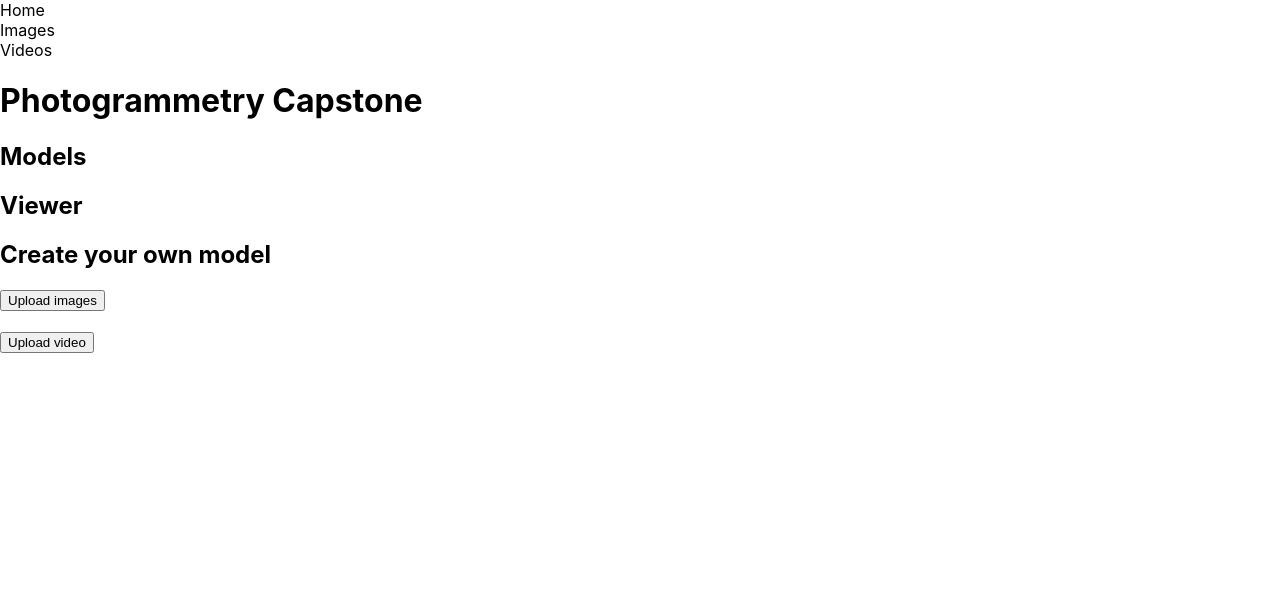
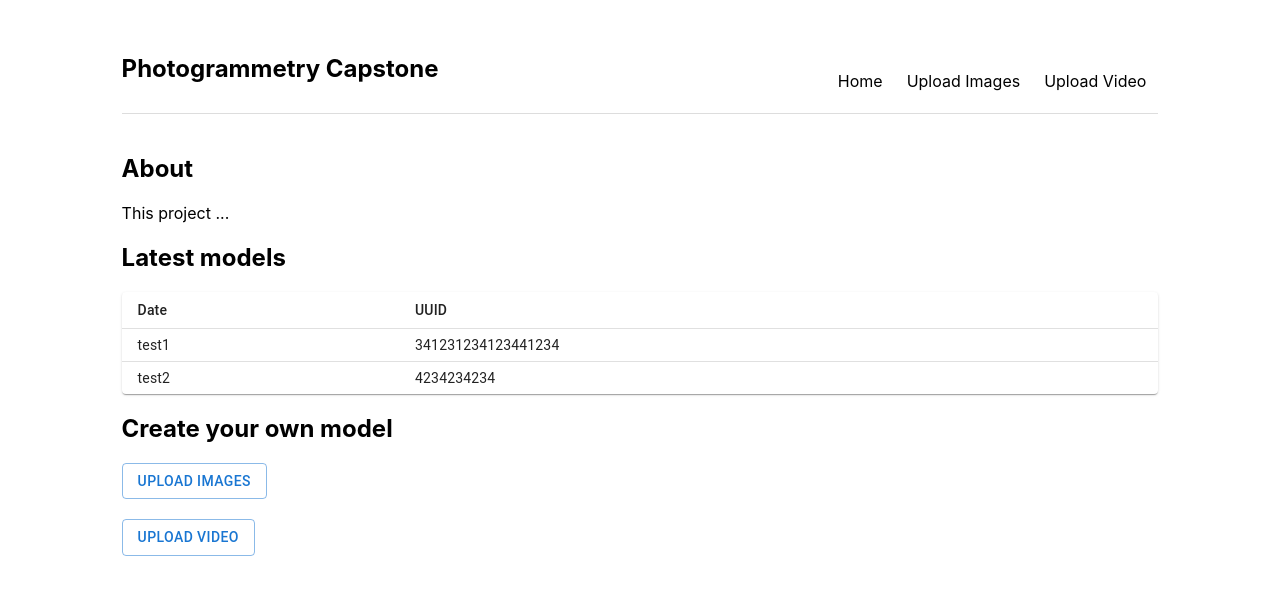
Before and after one commit to lowkasen/photogrammetry-front-end, a Next.js app: page / in a window 1280 px wide. Shown: the top 594 px of the page. Built offline with nearby package versions, Linux system fonts and the light colour scheme; no server answers; what aws-amplify would draw is missing.

Commit message:
added styles

```diff
--- /dev/null
+++ b/components/Modeltable.tsx
@@ -0,0 +1,42 @@
+import Table from "@mui/material/Table";
+import TableBody from "@mui/material/TableBody";
+import TableCell from "@mui/material/TableCell";
+import TableContainer from "@mui/material/TableContainer";
+import TableHead from "@mui/material/TableHead";
+import TableRow from "@mui/material/TableRow";
+import Paper from "@mui/material/Paper";
+
+export function Modeltable(props: {
+  table: Array<{ date: string; uuid: string }>;
+}) {
+  const numberOfRows = props.table.length;
+  const generatedJSX: Array<JSX.Element> = [];
+
+  for (let i = 0; i < numberOfRows; i++) {
+    generatedJSX.push(
+      <TableRow
+        key={props.table[i].date}
+        sx={{ "&:last-child td, &:last-child th": { border: 0 } }}
+      >
+        <TableCell component="th" scope="row">
+          {props.table[i].date}
+        </TableCell>
+        <TableCell align="left">{props.table[i].uuid}</TableCell>
+      </TableRow>
+    );
+  }
+
+  return (
+    <TableContainer component={Paper}>
+      <Table sx={{ minWidth: 650 }} size="small" aria-label="a dense table">
+        <TableHead>
+          <TableRow>
+            <TableCell>Date</TableCell>
+            <TableCell>UUID</TableCell>
+          </TableRow>
+        </TableHead>
+        <TableBody>{generatedJSX}</TableBody>
+      </Table>
+    </TableContainer>
+  );
+}
--- /dev/null
+++ b/components/Navbar.tsx
@@ -0,0 +1,21 @@
+import Link from "next/link";
+
+export function Navbar() {
+  return (
+    <nav>
+      <div className="logo">
+        <h1>Photogrammetry Capstone</h1>
+      </div>
+
+      <Link href="/">
+        <a>Home</a>
+      </Link>
+      <Link href="/upload/images">
+        <a>Upload Images</a>
+      </Link>
+      <Link href="/upload/video">
+        <a>Upload Video</a>
+      </Link>
+    </nav>
+  );
+}
--- a/package.json
+++ b/package.json
@@ -11,6 +11,9 @@
     "@aws-sdk/client-s3": "^3.48.0",
     "@aws-sdk/signature-v4-crt": "^3.47.2",
     "@babel/core": "^7.16.10",
+    "@emotion/react": "^11.7.1",
+    "@emotion/styled": "^11.6.0",
+    "@mui/material": "^5.4.0",
     "aws-amplify": "^4.3.13",
     "formidable": "v3",
     "fs": "^0.0.1-security",
@@ -24,10 +27,10 @@
     "@types/formidable": "^2.0.4",
     "@types/node": "17.0.10",
     "@types/react": "17.0.38",
+    "copy-webpack-plugin": "^6.1.0",
     "eslint": "8.7.0",
     "eslint-config-next": "12.0.8",
     "typescript": "4.5.5",
-    "copy-webpack-plugin": "^6.1.0",
     "webpack": "^4.46.0",
     "webpack-cli": "^4.9.1",
     "webpack-dev-server": "^4.4.0"
--- a/pages/index.tsx
+++ b/pages/index.tsx
@@ -2,10 +2,12 @@
 import Head from "next/head";
 import Image from "next/image";
 import { useRouter } from "next/router";
-import { Homebar } from "../components/homebar";
+import { Navbar } from "../components/Navbar";
 import styles from "../styles/Home.module.css";
+import Button from "@mui/material/Button";
 import Amplify from "aws-amplify";
 import awsconfig from "../aws-exports.js";
+import { Modeltable } from "../components/Modeltable";
 Amplify.configure(awsconfig);
 
 const Home: NextPage = () => {
@@ -13,21 +15,31 @@
 
   return (
     <div>
-      <Homebar />
-      <h1>Photogrammetry Capstone</h1>
-      <h2>Models</h2>
-      <h2>Viewer</h2>
+      <Navbar />
+      <h2>About</h2>
+      <p>This project ...</p>
+      <h2>Latest models</h2>
+      <Modeltable
+        table={[
+          { date: "test1", uuid: "341231234123441234" },
+          { date: "test2", uuid: "4234234234" },
+        ]}
+      />
+      {/* <h2>Viewer</h2> */}
       <h2>Create your own model</h2>
       <div>
-        <button onClick={() => router.push("/upload/images")}>
+        <Button
+          variant="outlined"
+          onClick={() => router.push("/upload/images")}
+        >
           Upload images
-        </button>
+        </Button>
       </div>
       <br></br>
       <div>
-        <button onClick={() => router.push("/upload/video")}>
+        <Button variant="outlined" onClick={() => router.push("/upload/video")}>
           Upload video
-        </button>
+        </Button>
       </div>
     </div>
   );
--- a/styles/globals.css
+++ b/styles/globals.css
@@ -1,7 +1,6 @@
 html,
 body {
-  padding: 0;
-  margin: 0;
+  margin: 1% 5%;
   font-family: -apple-system, BlinkMacSystemFont, Segoe UI, Roboto, Oxygen,
     Ubuntu, Cantarell, Fira Sans, Droid Sans, Helvetica Neue, sans-serif;
 }
@@ -14,3 +13,27 @@
 * {
   box-sizing: border-box;
 }
+
+nav {
+  margin: 10px auto 40px;
+  padding: 10px 0;
+  display: flex;
+  justify-content: flex-end;
+  align-items: flex-end;
+  border-bottom: 1px solid #ddd;
+}
+
+nav a {
+  margin: 12px;
+  text-align: center;
+}
+
+nav a:hover,
+nav a:focus,
+nav a:active {
+  text-decoration: underline;
+}
+
+nav .logo {
+  margin-right: auto;
+}
```
Also changed, not shown: pages/upload/images.tsx (+43 -11 lines), pages/upload/video.tsx (+42 -10 lines), 1 other file (tests, documents, lock files or other folders).
